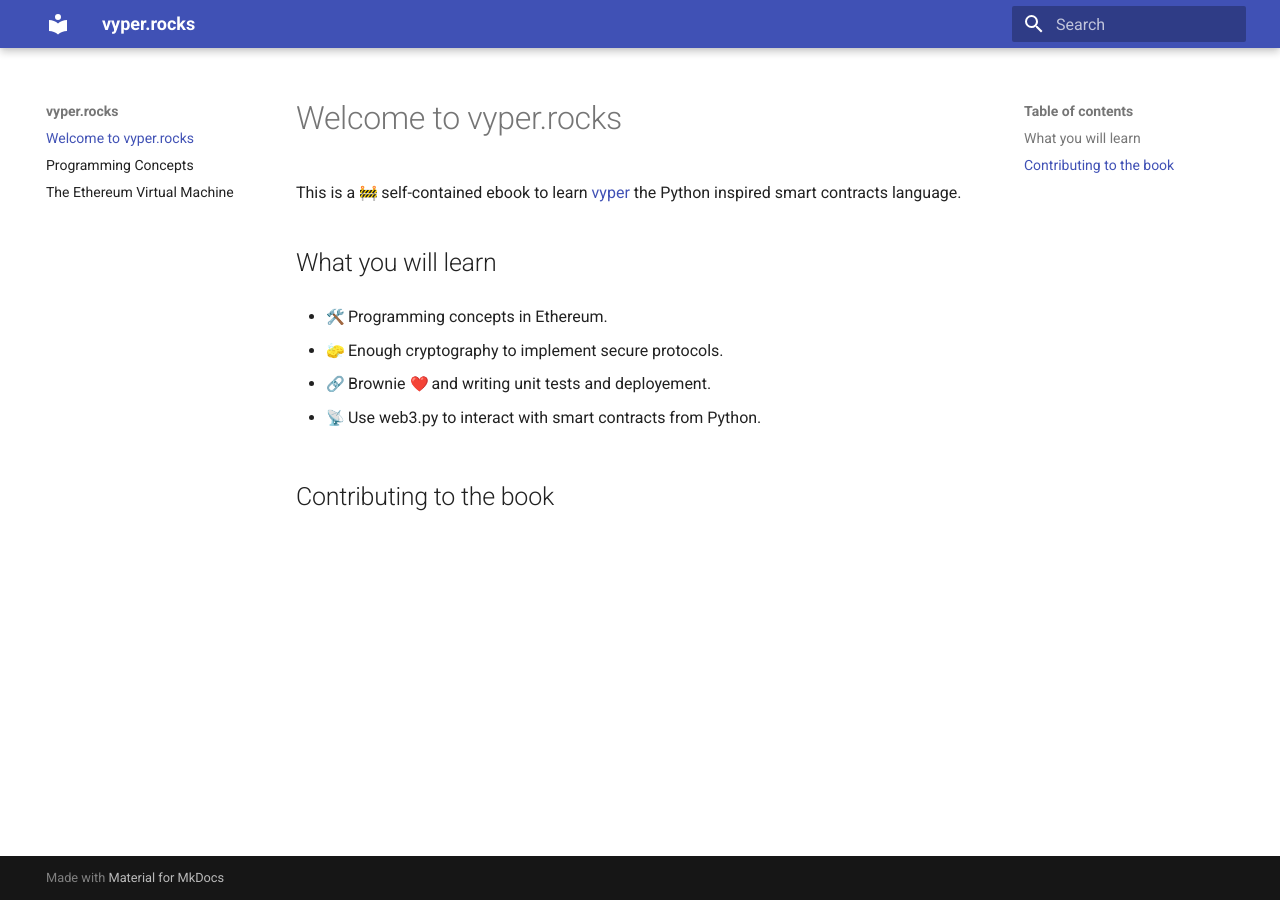
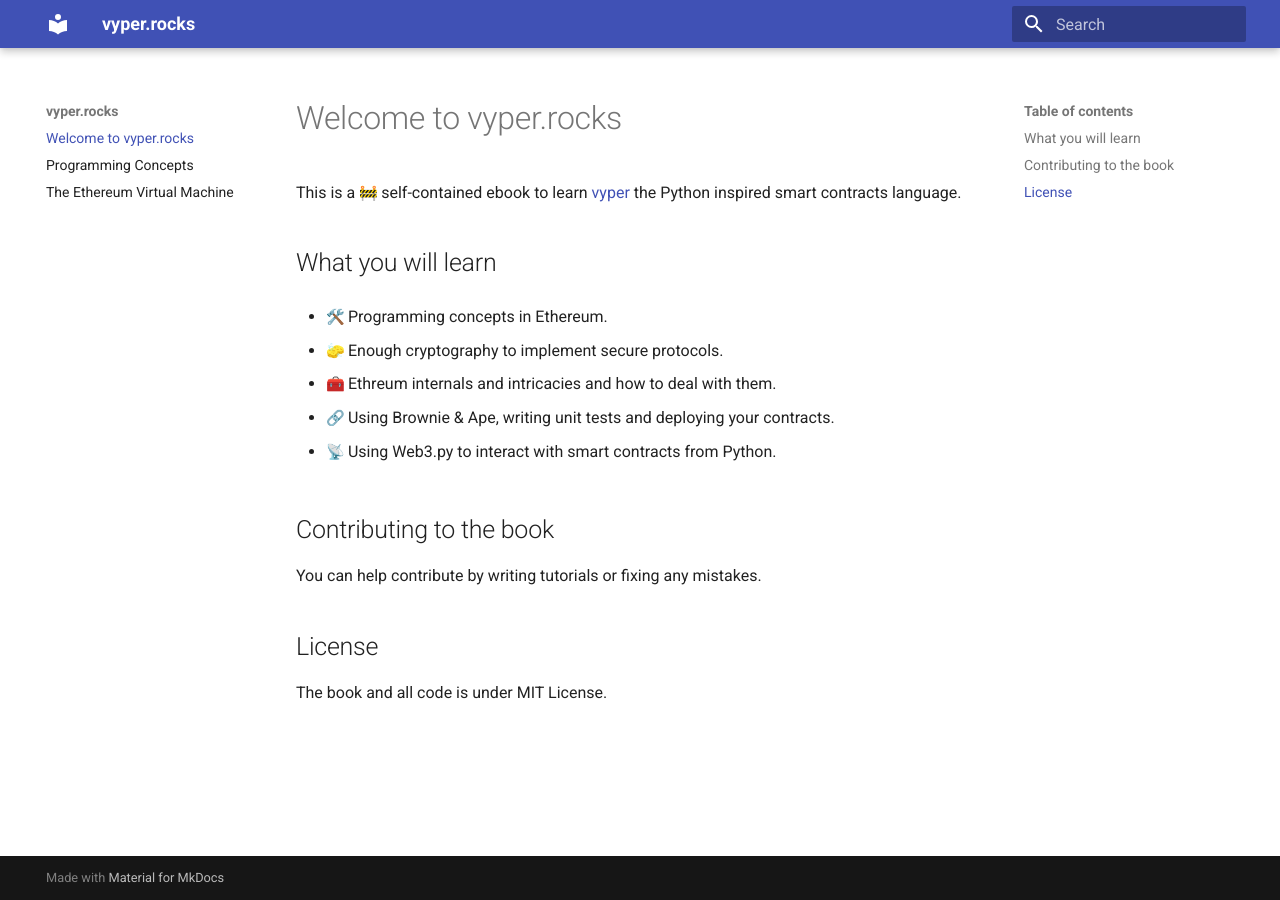
Before and after one commit to notaquant/vyper.rocks, an MkDocs documentation site: the page built from docs/index.md, in a window 1280 px wide. Built offline with MkDocs 1.6.1 and Material for MkDocs 9.7.7, drawn with Linux system fonts in a browser that asks for light colours; emoji names are drawn with the system emoji font.

Commit message:
feat: add pygments for syntax highlightning

```diff
--- a/docs/index.md
+++ b/docs/index.md
@@ -8,8 +8,16 @@ This is a :construction: self-contained ebook to learn [vyper](https://vyper.rea
 
 * :sponge: Enough cryptography to implement secure protocols.
 
-* :link: Brownie :heart: and writing unit tests and deployement.
+* :toolbox: Ethreum internals and intricacies and how to deal with them.
 
-* :satellite: Use web3.py to interact with smart contracts from Python.
+* :link: Using Brownie & Ape, writing unit tests and deploying your contracts.
+
+* :satellite: Using Web3.py to interact with smart contracts from Python.
 
 ## Contributing to the book
+
+You can help contribute by writing tutorials or fixing any mistakes.
+
+## License
+
+The book and all code is under MIT License.
--- a/mkdocs.yml
+++ b/mkdocs.yml
@@ -5,6 +5,8 @@ markdown_extensions:
   - pymdownx.emoji:
       emoji_index: !!python/name:materialx.emoji.twemoji
       emoji_generator: !!python/name:materialx.emoji.to_svg
+  - pymdownx.highlight
+  - pymdownx.superfences
 nav:
  - 'index.md'
  - 'concepts.md'
```
Also changed, not shown: docs/concepts.md (+11 -0 lines).
